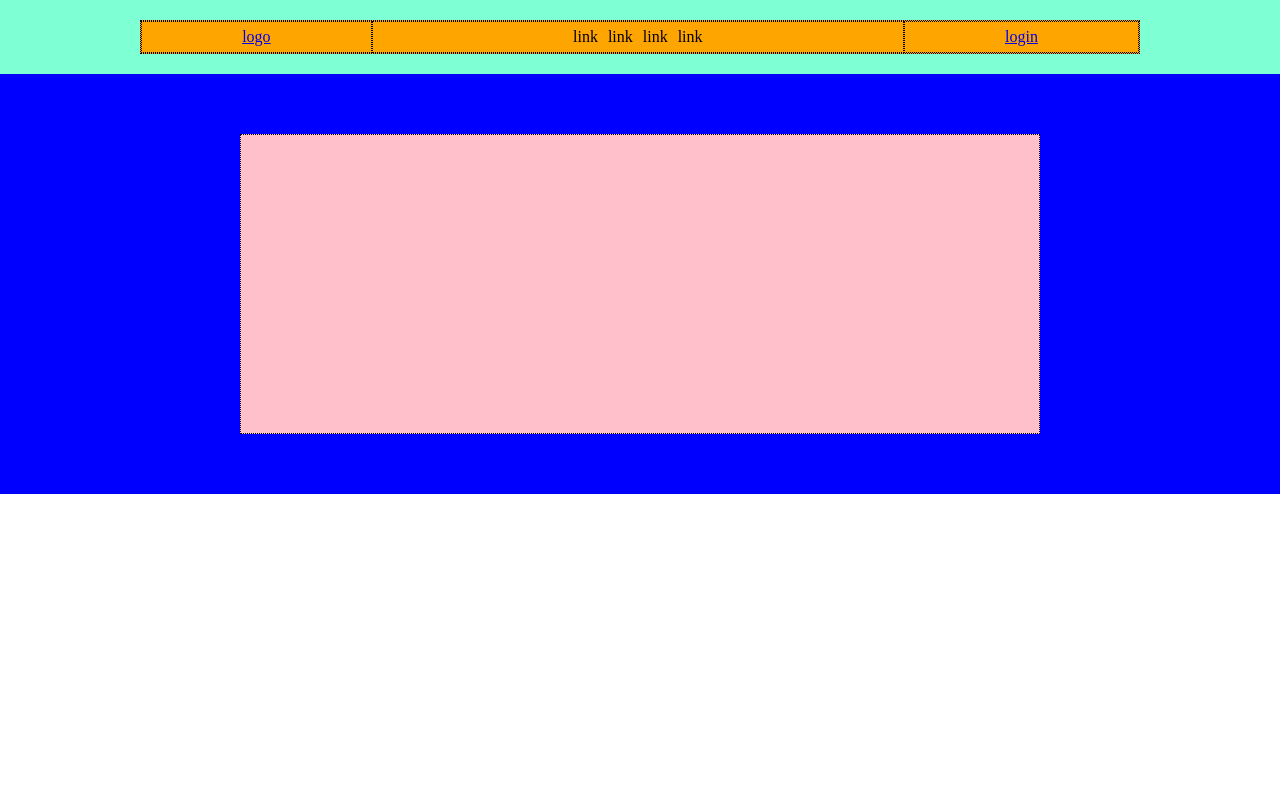
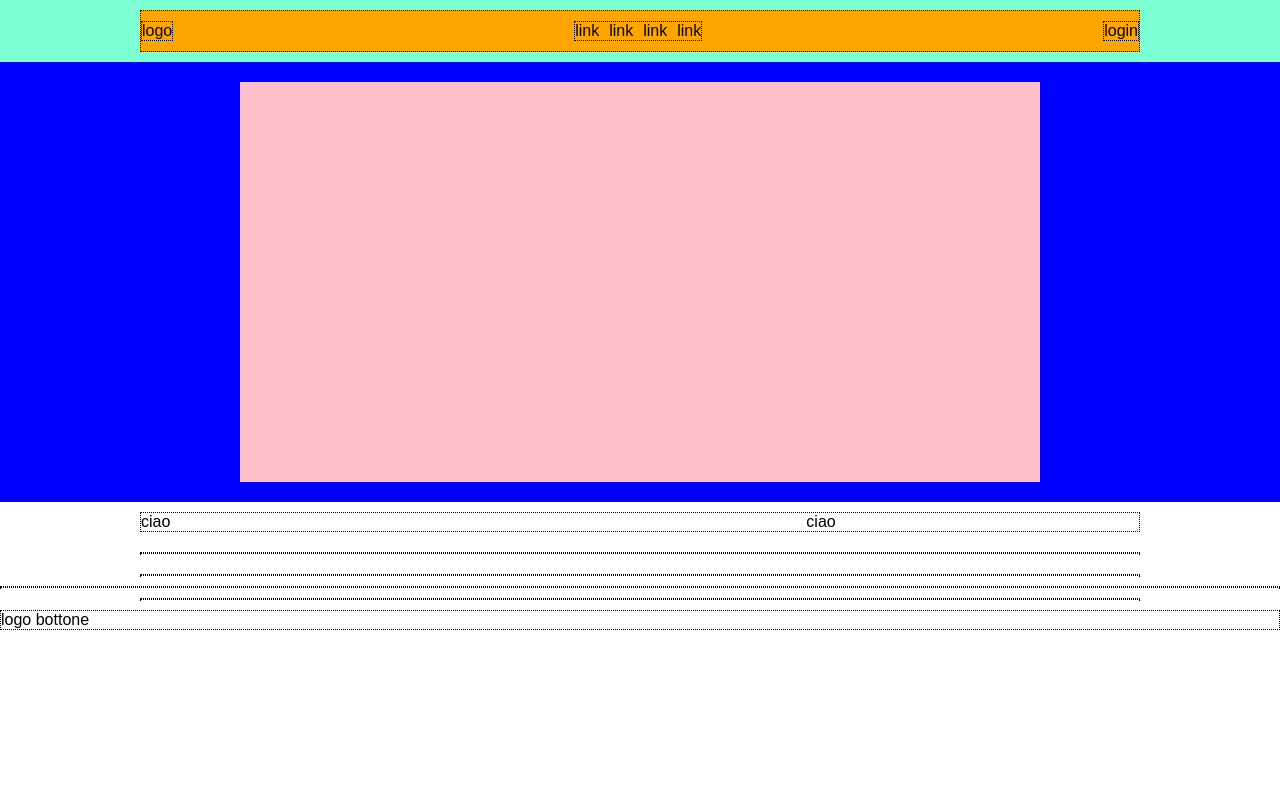
Before and after one commit to francescocifaldi/htmlcss-struttura-discord, a plain HTML site: page index.html in a window 1280 px wide. Shown: the top 800 px of the page. Drawn offline with Linux system fonts and the light colour scheme.

Commit message:
ADD header and hero

```diff
--- a/css/style.css
+++ b/css/style.css
@@ -4,54 +4,69 @@
     padding: 0;
 }
 
-header{
-    background-color: aquamarine;
-    padding: 20px 0;
+html{
+    font-family:  Ubuntu, sans-serif;
 }
 
-header .navbar{
-    max-width: 1000px;
-    margin: 0 auto;
-    display: flex;
-    align-items: center;
-    background-color: orange;
-    line-height: 30px;
-}
-
-ul {
+ul, ol {
     list-style: none;
 }
 
-a {
-    flex-grow: 1;
-    text-align: center;
+a{
+    color: currentColor;
+    text-decoration: none;
+}
 
+.container {
+    max-width: 1000px;
+    margin: 0 auto;
+    padding: 10px 0;
+}
+
+header nav{
+    background-color: orange;
+}
+
+.row{
+    display: flex;
+    flex-wrap: wrap;
+}
+
+header{
+    background-color: aquamarine;
+    padding: 10px 0;
+}
+
+.container-hero{
+    max-width: 800px;
+    margin: 0 auto;
+    min-height: 400px;
+    background-color: pink;
+}
+
+.col-66{
+    width: calc(2 * (100% / 3));
+}
+
+.col-33{
+    max-width: calc(100% / 3);
+}
+
+.justify-between{
+    justify-content: space-between;
+}
+
+.debug{
+    border: 1px dotted black;
 }
 
 .menu{
     display: flex;
     gap: 10px;
-    flex-grow: 2;
-    justify-content: center;
+    align-items: center;
 }
 
-.little{
-    min-height: 300px;
-    max-width: 800px;
-    background-color: pink;
-    margin: auto;
+#hero{
+    background-color: blue;
+    padding: 20px 0;;
 }
-
-.container {
-    min-height: 400px;
-    max-width: 1000px;
-}
-
-#frame{
-    background-color: blue;
-    padding: 60px 0;
-}
-
-.debug{
-    border: 1px dotted black;
-}
--- a/index.html
+++ b/index.html
@@ -9,7 +9,8 @@
 <body>
     <!-- navbar-->
     <header>
-        <div class="navbar debug">
+        <nav class="container debug">
+            <div class="row justify-between">
                 <a href="#" class="debug">
                     logo
                 </a>
@@ -23,18 +24,48 @@
                     login
                 </a>
             </div>
+        </nav>
     </header>
 
-    <!-- frame -->
-    <section id="frame">
-        <div class="little debug">
+    <!-- hero -->
+    <section id="hero">
+        <div class="container-hero">
 
         </div>
     </section>
+
     <!-- 1st container-->
     <section>
         <div class="container">
-            <div class="row">
+            <div class="row debug">
+                <div class="col-66">
+                    ciao
+                </div>
+                <div class="col-33">
+                    ciao
+                </div>
+            </div>
+        </div>
+    </section>
+
+    <!-- 2nd container-->
+    <section class="light-bg">
+        <div class="container">
+            <div class="row debug">
+                <div class="col-33">
+
+                </div>
+                <div class="col-66">
+
+                </div>
+            </div>
+        </div>
+    </section>
+
+    <!-- 3rd container-->
+    <section>
+        <div class="container">
+            <div class="row debug">
                 <div class="col-66">
 
                 </div>
@@ -44,41 +75,18 @@
             </div>
         </div>
     </section>
-    <!-- 2nd container-->
-    <section>
-        <div class="container">
-            <div class="row">
-                <div class="col-33">
 
-                </div>
-                <div class="col-66">
-
-                </div>
-            </div>
-        </div>
-    </section>
-    <!-- 3rd container-->
-    <section>
-        <div class="container">
-            <div class="row">
-                <div class="col-66">
-
-                </div>
-                <div class="col-33">
-
-                </div>
-            </div>
-        </div>
-    </section>
     <!-- 4th container-->
-    <section>
-        <div class="big-container">
+    <section class="light-bg">
+        <div class="big-container debug">
 
         </div>
     </section>
+
     <!-- 5th container-->
-    <section>
-        <div class="row">
+    <section class="gray-bg">
+        <div class="container">
+            <div class="row debug">
                 <div class="col-40">
 
                 </div>
@@ -95,10 +103,12 @@
 
                 </div>
             </div>
+        </div>
     </section>
+
     <!-- footer -->
-    <footer>
-        <div class="container">
+    <footer class="gray-bg debug">
+        <div>
             <a href="#">
                 logo
             </a>
```
Lines whose indentation alone changed are shown as unchanged.
